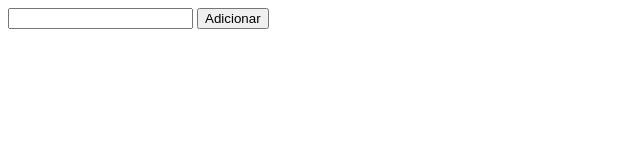
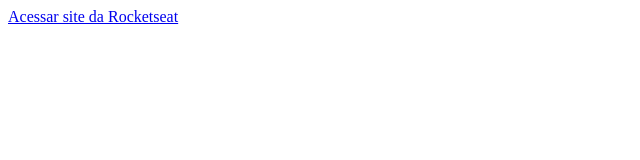
Before and after one commit to Eduardo-Junio-Soares/Javascript-Rocketseat-, a plain HTML site: page Index.html in a window 1280 px wide. Shown: the whole page, without its empty margins (0-640 px from the left). Drawn offline with Linux system fonts and the light colour scheme.

Commit message:
Add exemplos link JS

```diff
--- a/Index.html
+++ b/Index.html
@@ -8,18 +8,22 @@
 </head>
 <body>
     <div id="app">
-        <input type="text" name="nome">
-        <button class="botao">Adicionar</button>
+
+
     </div>
 
+
+
     <script>
-        var inputElement = document.querySelector("input[name=nome]")
-        var btnElement = document.querySelector("button.botao")
+        var linkElement = document.createElement('a')
+        linkElement.setAttribute('href', 'http://rocketseat.com.br')
+        linkElement.setAttribute('title', 'Site da Rocketseat')
 
-        btnElement.onclick = function() {
-            var text = inputElement.value;
-            alert(text)
-        }
+        var textElement = document.createTextNode('Acessar site da Rocketseat')
+        linkElement.appendChild(textElement)
+
+        var containerElement = document.querySelector('#app')
+        containerElement.appendChild(linkElement);
     </script>
 
 </body>
```
